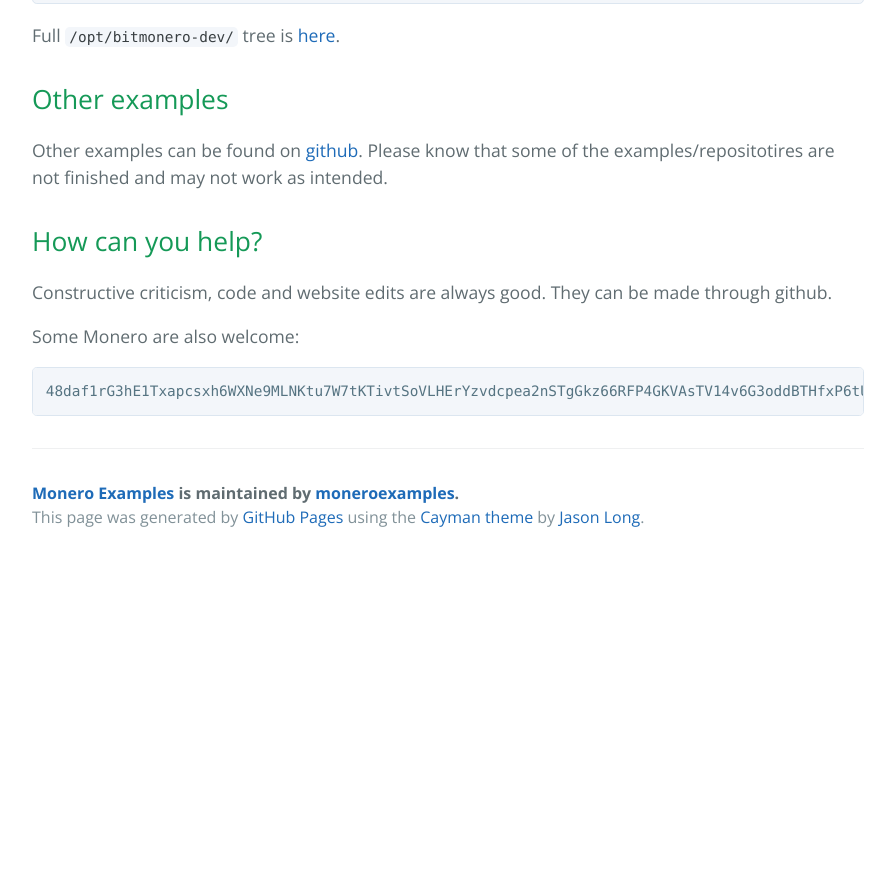
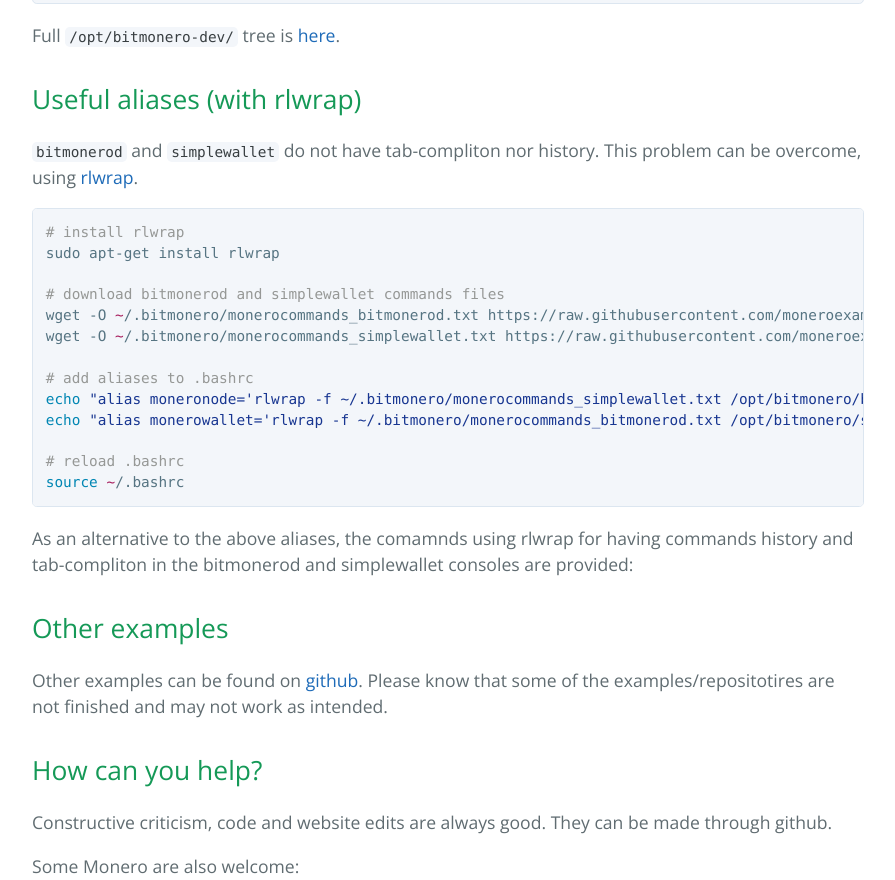
Before and after one commit to moneroexamples/compile-monero-09-on-ubuntu, a plain HTML site: page index.html in a window 1280 px wide. Shown: the part 7597-8477 px from the top of the page, without its empty margins (192-1087 px from the left). Before the commit the page ends 8158 px from the top, so only its background shows below. Drawn offline with nearby package versions, Linux system fonts and the light colour scheme.

```diff
--- a/index.html
+++ b/index.html
@@ -346,6 +346,28 @@
 <p>Full <code>/opt/bitmonero-dev/</code> tree is <a href="https://github.com/moneroexamples/compile-monero-09-ubuntu-1510/blob/master/res/full_tree_bitmonero-dev.txt">here</a>.</p>
 
 <h2>
+<a id="useful-aliases-with-rlwrap" class="anchor" href="#useful-aliases-with-rlwrap" aria-hidden="true"><span class="octicon octicon-link"></span></a>Useful aliases (with rlwrap)</h2>
+
+<p><code>bitmonerod</code> and <code>simplewallet</code> do not have tab-compliton nor history.
+This problem can be overcome, using <a href="https://github.com/hanslub42/rlwrap">rlwrap</a>.</p>
+
+<div class="highlight highlight-source-shell"><pre><span class="pl-c"># install rlwrap</span>
+sudo apt-get install rlwrap
+
+<span class="pl-c"># download bitmonerod and simplewallet commands files</span>
+wget -O <span class="pl-k">~</span>/.bitmonero/monerocommands_bitmonerod.txt https://raw.githubusercontent.com/moneroexamples/compile-monero-ubuntu/master/monerocommands_bitmonerod.txt
+wget -O <span class="pl-k">~</span>/.bitmonero/monerocommands_simplewallet.txt https://raw.githubusercontent.com/moneroexamples/compile-monero-ubuntu/master/monerocommands_simplewallet.txt
+
+<span class="pl-c"># add aliases to .bashrc</span>
+<span class="pl-c1">echo</span> <span class="pl-s"><span class="pl-pds">"</span>alias moneronode='rlwrap -f ~/.bitmonero/monerocommands_simplewallet.txt /opt/bitmonero/bitmonerod'<span class="pl-pds">"</span></span> <span class="pl-k">&gt;&gt;</span> <span class="pl-k">~</span>/.bashrc
+<span class="pl-c1">echo</span> <span class="pl-s"><span class="pl-pds">"</span>alias monerowallet='rlwrap -f ~/.bitmonero/monerocommands_bitmonerod.txt /opt/bitmonero/simplewallet'<span class="pl-pds">"</span></span> <span class="pl-k">&gt;&gt;</span> <span class="pl-k">~</span>/.bashrc
+
+<span class="pl-c"># reload .bashrc</span>
+<span class="pl-c1">source</span> <span class="pl-k">~</span>/.bashrc</pre></div>
+
+<p>As an alternative to the above aliases, the comamnds using rlwrap for having commands history and tab-compliton in the bitmonerod and simplewallet consoles are provided:</p>
+
+<h2>
 <a id="other-examples" class="anchor" href="#other-examples" aria-hidden="true"><span class="octicon octicon-link"></span></a>Other examples</h2>
 
 <p>Other examples can be found on  <a href="https://github.com/moneroexamples?tab=repositories">github</a>.
```
Also changed, not shown: params.json (+1 -1 lines).
